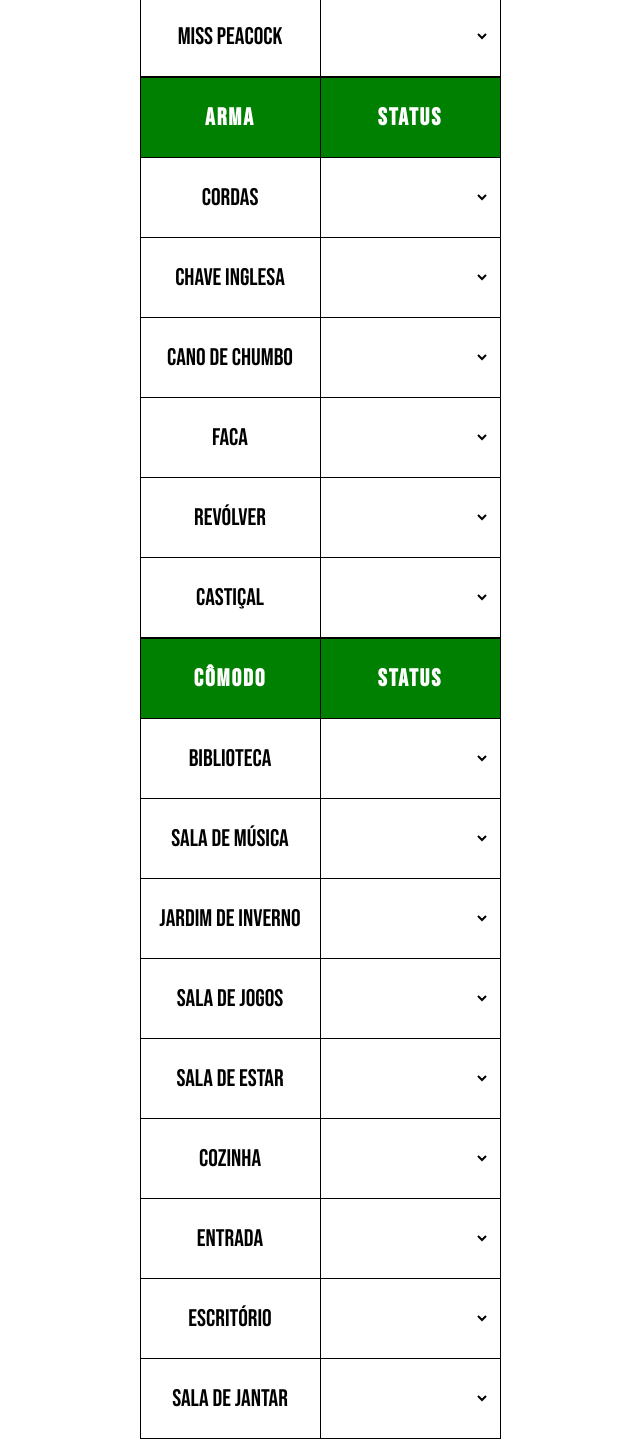
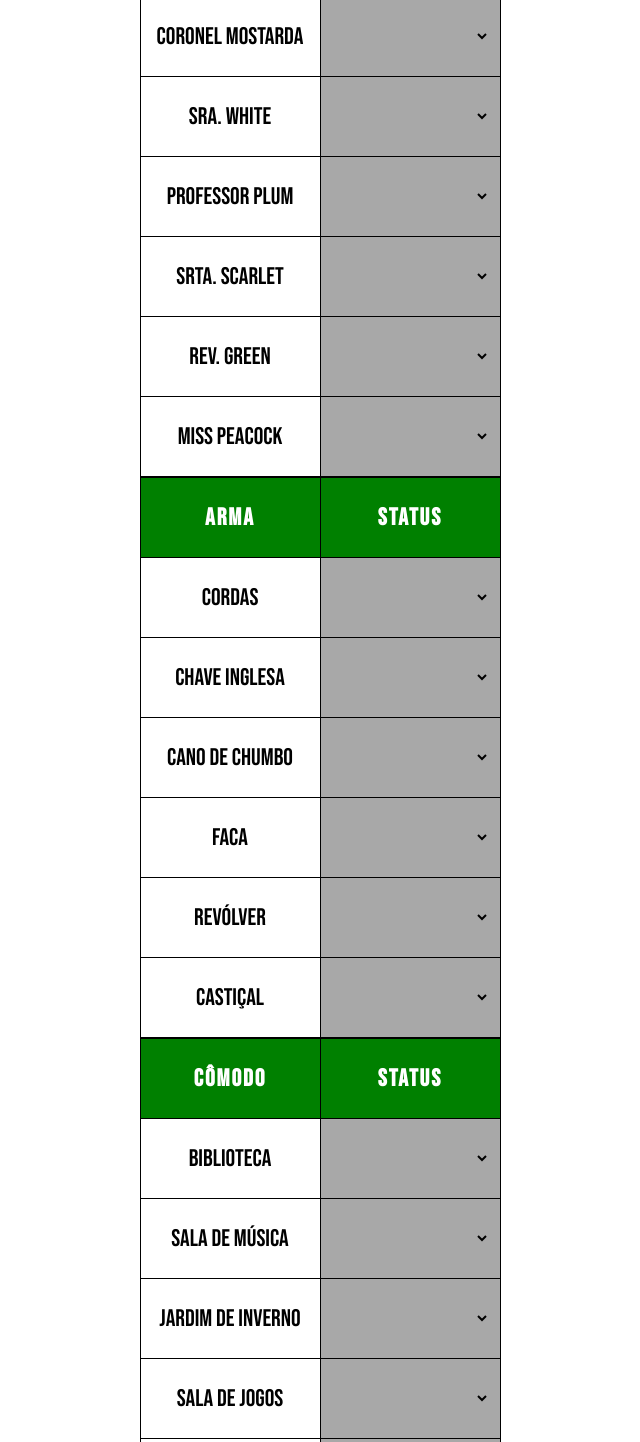
Before and after one commit to isacpimenta/clue, a plain HTML site: page index.html in a window 1280 px wide. Shown: the part 584-2026 px from the top of the page, without its empty margins (320-960 px from the left). Drawn offline with Linux system fonts and the light colour scheme.

Commit message:
Finish 3

```diff
--- a/index.html
+++ b/index.html
@@ -9,6 +9,7 @@
 </head>
 <body>
     <main>
+        <img src="logo.png" alt="Logo do CLUE">
         <table>
             <thead>
                 <tr>
@@ -19,7 +20,7 @@
             <tbody>
                 <tr>
                     <td>Coronel Mostarda</td>
-                    <td>
+                    <td class="right">
                         <select>
                             <option selected value=" "></option>
                             <option value="OK">OK</option>
@@ -29,7 +30,7 @@
                 </tr>
                 <tr>
                     <td>Sra. White</td>
-                    <td>
+                    <td class="right">
                         <select>
                             <option selected value=" "></option>
                             <option value="OK">OK</option>
@@ -39,7 +40,7 @@
                 </tr>
                 <tr>
                     <td>Professor Plum</td>
-                    <td>
+                    <td class="right">
                         <select>
                             <option selected value=" "></option>
                             <option value="OK">OK</option>
@@ -49,7 +50,7 @@
                 </tr>
                 <tr>
                     <td>Srta. Scarlet</td>
-                    <td>
+                    <td class="right">
                         <select>
                             <option selected value=" "></option>
                             <option value="OK">OK</option>
@@ -59,7 +60,7 @@
                 </tr>
                 <tr>
                     <td>Rev. Green</td>
-                    <td>
+                    <td class="right">
                         <select>
                             <option selected value=" "></option>
                             <option value="OK">OK</option>
@@ -69,7 +70,7 @@
                 </tr>
                 <tr>
                     <td>Miss Peacock</td>
-                    <td>
+                    <td class="right">
                         <select>
                             <option selected value=" "></option>
                             <option value="OK">OK</option>
@@ -90,7 +91,7 @@
             <tbody>
                 <tr>
                     <td>Cordas</td>
-                    <td>
+                    <td class="right">
                         <select>
                             <option selected value=" "></option>
                             <option value="OK">OK</option>
@@ -100,7 +101,7 @@
                 </tr>
                 <tr>
                     <td>Chave Inglesa</td>
-                    <td>
+                    <td class="right">
                         <select>
                             <option selected value=" "></option>
                             <option value="OK">OK</option>
@@ -110,7 +111,7 @@
                 </tr>
                 <tr>
                     <td>Cano de Chumbo</td>
-                    <td>
+                    <td class="right">
                         <select>
                             <option selected value=" "></option>
                             <option value="OK">OK</option>
@@ -120,7 +121,7 @@
                 </tr>
                 <tr>
                     <td>Faca</td>
-                    <td>
+                    <td class="right">
                         <select>
                             <option selected value=" "></option>
                             <option value="OK">OK</option>
@@ -130,7 +131,7 @@
                 </tr>
                 <tr>
                     <td>Revólver</td>
-                    <td>
+                    <td class="right">
                         <select>
                             <option selected value=" "></option>
                             <option value="OK">OK</option>
@@ -140,7 +141,7 @@
                 </tr>
                 <tr>
                     <td>Castiçal</td>
-                    <td>
+                    <td class="right">
                         <select>
                             <option selected value=" "></option>
                             <option value="OK">OK</option>
@@ -161,7 +162,7 @@
             <tbody>
                 <tr>
                     <td>Biblioteca</td>
-                    <td>
+                    <td class="right">
                         <select>
                             <option selected value=" "></option>
                             <option value="OK">OK</option>
@@ -171,7 +172,7 @@
                 </tr>
                 <tr>
                     <td>Sala de Música</td>
-                    <td>
+                    <td class="right">
                         <select>
                             <option selected value=" "></option>
                             <option value="OK">OK</option>
@@ -181,7 +182,7 @@
                 </tr>
                 <tr>
                     <td>Jardim de Inverno</td>
-                    <td>
+                    <td class="right">
                         <select>
                             <option selected value=" "></option>
                             <option value="OK">OK</option>
@@ -191,7 +192,7 @@
                 </tr>
                 <tr>
                     <td>Sala de Jogos</td>
-                    <td>
+                    <td class="right">
                         <select>
                             <option selected value=" "></option>
                             <option value="OK">OK</option>
@@ -201,7 +202,7 @@
                 </tr>
                 <tr>
                     <td>Sala de Estar</td>
-                    <td>
+                    <td class="right">
                         <select>
                             <option selected value=" "></option>
                             <option value="OK">OK</option>
@@ -211,7 +212,7 @@
                 </tr>
                 <tr>
                     <td>Cozinha</td>
-                    <td>
+                    <td class="right">
                         <select>
                             <option selected value=" "></option>
                             <option value="OK">OK</option>
@@ -221,7 +222,7 @@
                 </tr>
                 <tr>
                     <td>Entrada</td>
-                    <td>
+                    <td class="right">
                         <select>
                             <option selected value=" "></option>
                             <option value="OK">OK</option>
@@ -231,7 +232,7 @@
                 </tr>
                 <tr>
                     <td>Escritório</td>
-                    <td>
+                    <td class="right">
                         <select>
                             <option selected value=" "></option>
                             <option value="OK">OK</option>
@@ -241,7 +242,7 @@
                 </tr>
                 <tr>
                     <td>Sala de Jantar</td>
-                    <td>
+                    <td class="right">
                         <select>
                             <option selected value=" "></option>
                             <option value="OK">OK</option>
--- a/style.css
+++ b/style.css
@@ -40,9 +40,10 @@ option{
     width: 180px; /* Ajuste para ter mais espaço, se necessário */
     height: 80px; /* Definição da altura */
 }
-td {
-    background-color: white;
+.right {
+    background-color: rgb(168, 168, 168);
 }
+
 select {
     width: 100%; /* Faz o select ocupar toda a largura do <td> */
     height: 100%; /* Faz o select ocupar toda a altura do <td> */
@@ -50,5 +51,10 @@ select {
     padding: 10px;
     text-align: center;
     font-size: 24px;
-    background-color: white;
+    background-color: rgb(168, 168, 168);
 }
+
+img {
+    max-width: 300px;
+    max-height: 400px;
+}
```
Also changed, not shown: logo.png (added).
